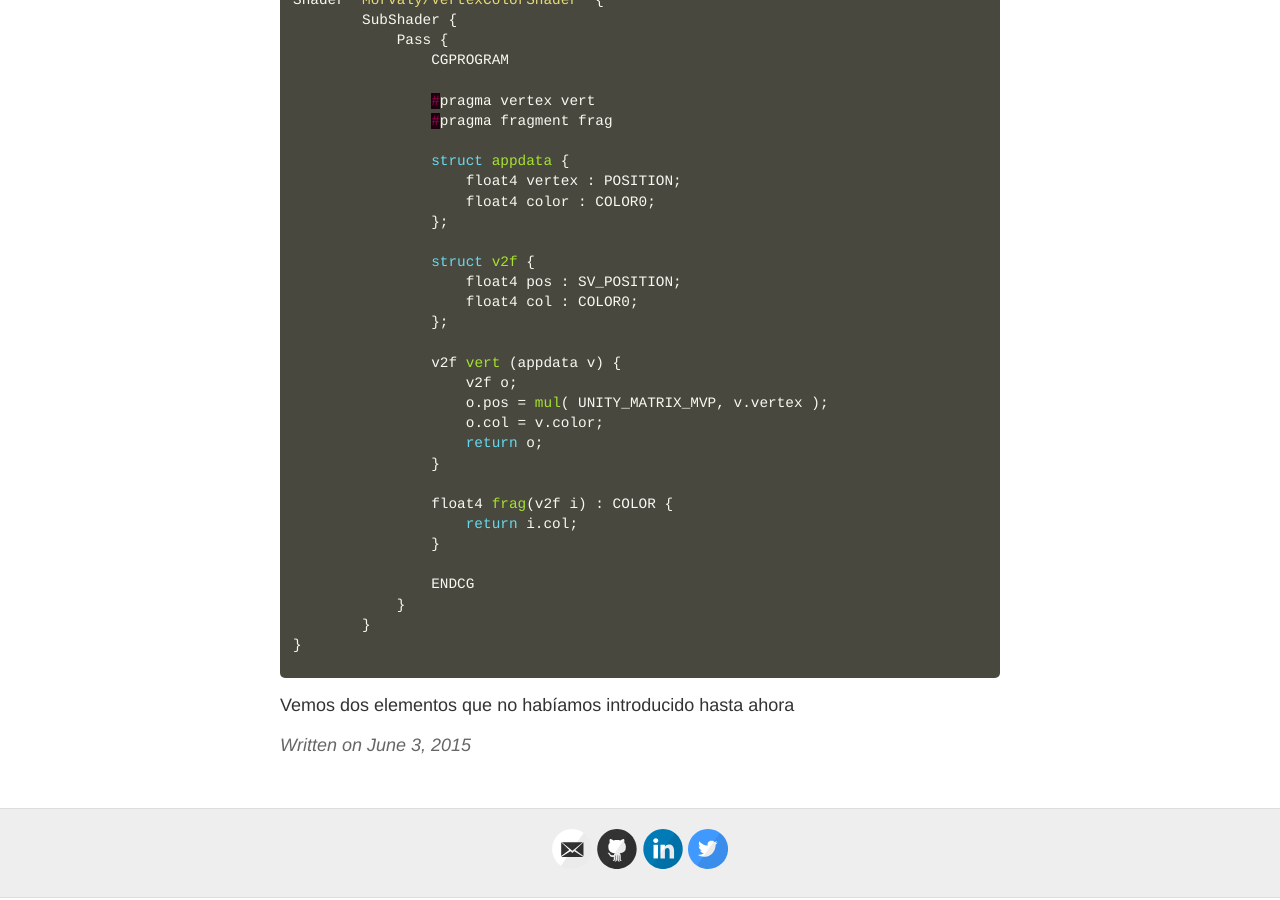
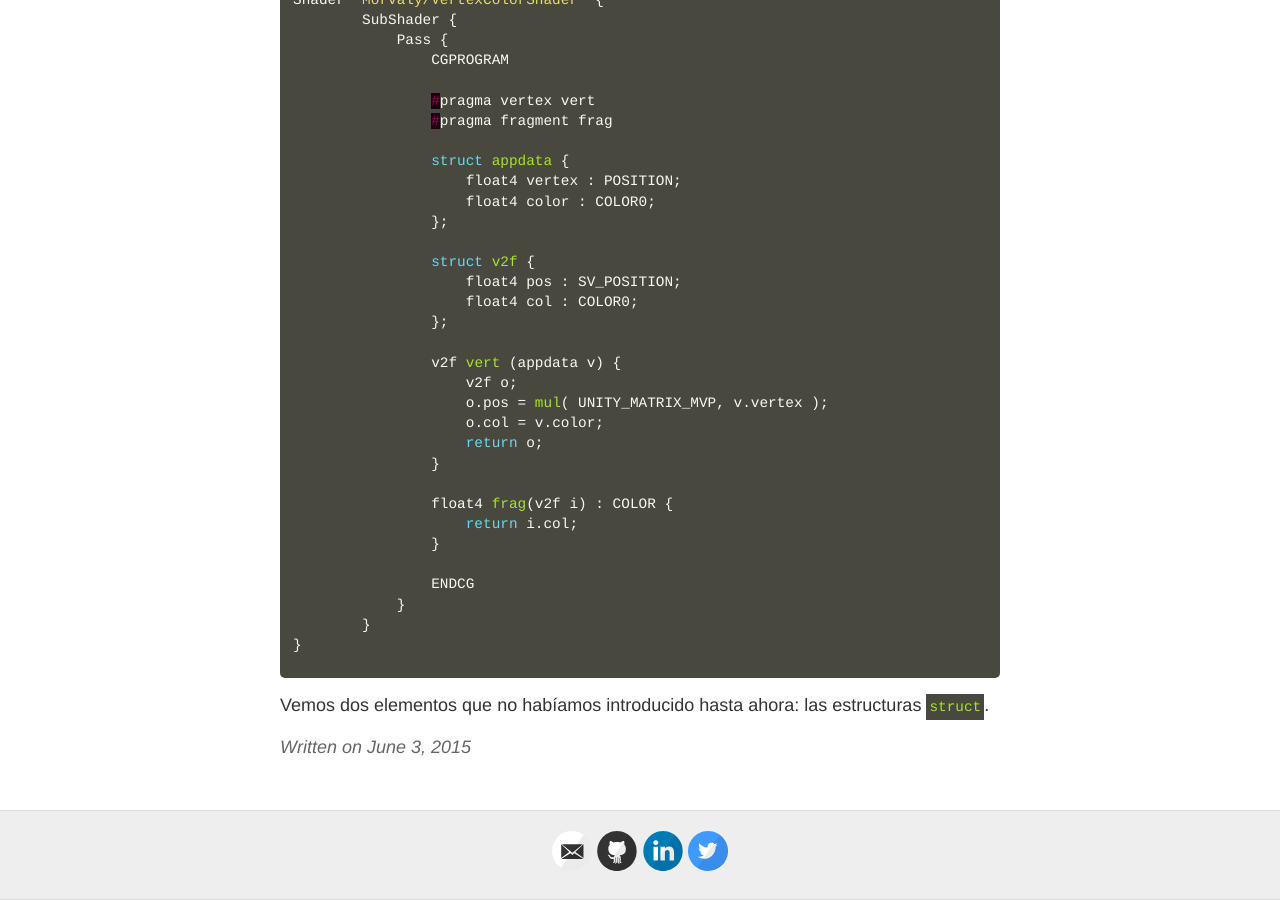
Before and after one commit to josemorval/UnityArchive, a Jekyll site: the page built from _posts/2015-06-03-distintasmaneras.md, in a window 1280 px wide and 900 px high, scrolled down 941 px. Built offline with Jekyll 4.4.1, drawn with Linux system fonts in a browser that asks for light colours; nearby versions of some CDN libraries; Markdown is read by kramdown in place of the engine named in the settings.

Commit message:
Updated 2015-06-03-distintasmaneras.md

````diff
--- a/_posts/2015-06-03-distintasmaneras.md
+++ b/_posts/2015-06-03-distintasmaneras.md
@@ -3,6 +3,7 @@ published: true
 title: Distintas maneras de colorear
 layout: post
 ---
+
 
 
 
@@ -68,4 +69,4 @@ Shader "Morvaly/VertexColorShader" {
 }
 ```
 
-Vemos dos elementos que no habíamos introducido hasta ahora
+Vemos dos elementos que no habíamos introducido hasta ahora: las estructuras ```struct```.
````
